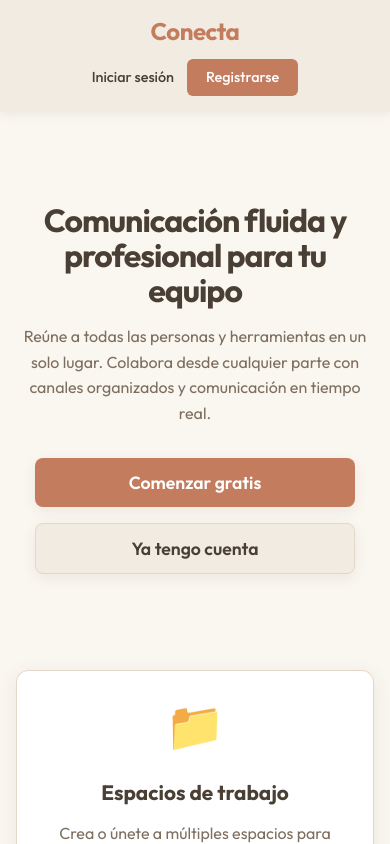
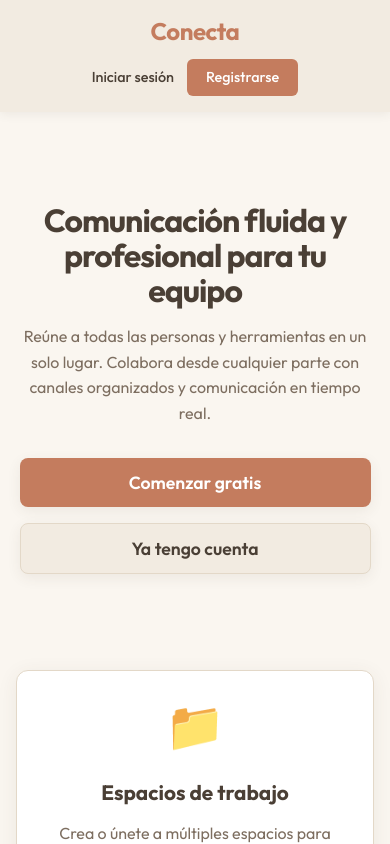
Before and after one commit to hwgaby87/tp-pwa-frontend, a React (Vite) app: page / in a window 390 px wide. Shown: the top 844 px of the page. Built offline with nearby package versions, Linux system fonts and the light colour scheme; no server answers.

Commit message:
Estilos y accesibilidad

```diff
--- a/src/screens/LandingScreen/LandingScreen.css
+++ b/src/screens/LandingScreen/LandingScreen.css
@@ -125,7 +125,7 @@
 .features-section {
     padding: 4rem 5% 6rem;
     display: grid;
-    grid-template-columns: repeat(auto-fit, minmax(300px, 1fr));
+    grid-template-columns: repeat(auto-fit, minmax(260px, 1fr));
     gap: 2rem;
     max-width: 1200px;
     margin: 0 auto;
@@ -181,7 +181,7 @@
     .hero-cta {
         flex-direction: column;
         width: 100%;
-        max-width: 320px;
+        max-width: 100%;
         margin: 0 auto;
         gap: 1rem;
     }
@@ -224,7 +224,7 @@
     }
 
     .feature-card {
-        padding: 1.5rem;
+        padding: 1.5rem 1rem;
     }
 
     .hero-title {
```
